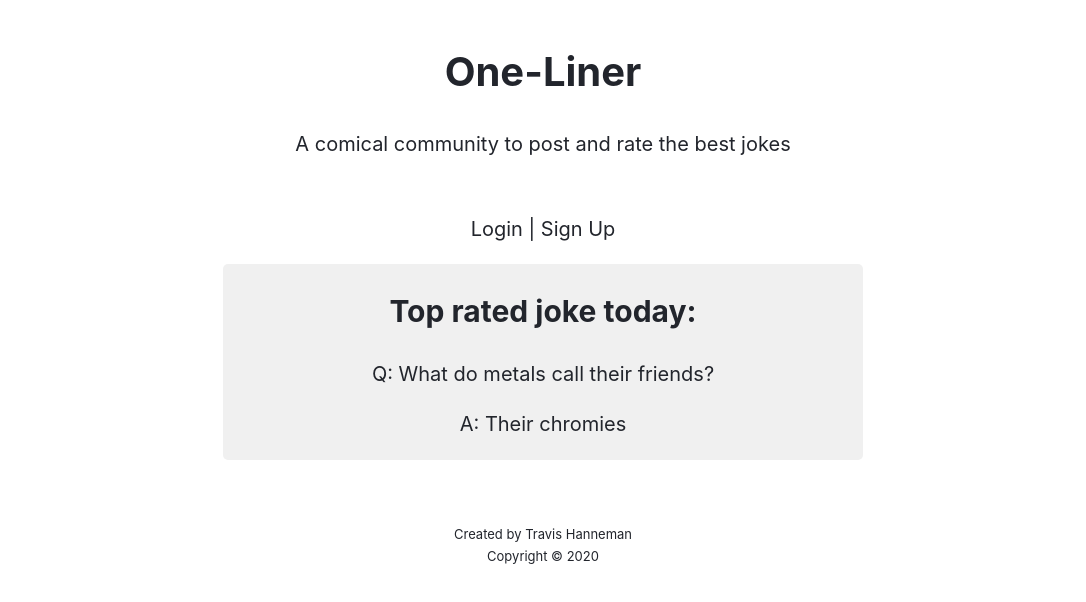
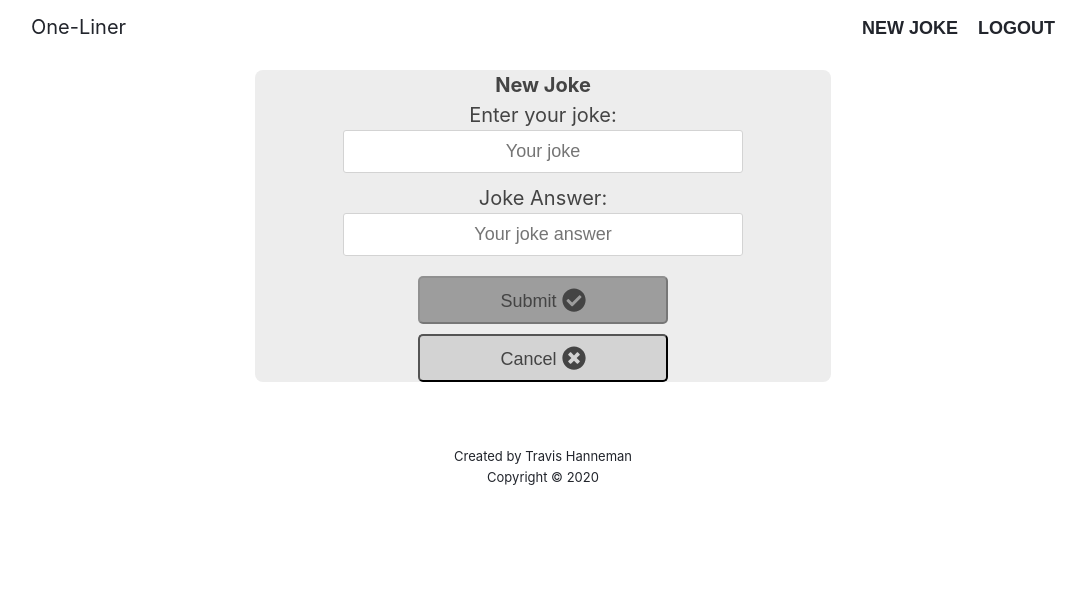
Before and after one commit to thanneman/one-liner-capstone-client, a React (Create React App) app: page /newjoke in a window 1280 px wide. Before the commit this address led to /. Shown: the top 602 px of the page, without its empty margins (97-1183 px from the left). Built offline with nearby package versions, Linux system fonts and the light colour scheme.

Commit message:
static client

```diff
--- a/src/App.css
+++ b/src/App.css
@@ -184,3 +184,107 @@
     margin: 0 auto;
     font-weight: 400;
   }
+
+  .joke-list {
+    width: 90%;
+    margin: 0px auto;
+    padding: 0;
+  }
+
+  .joke-card {
+    width: 100%;
+    margin: 2% auto;
+    background-color: #bbb;
+    border: 1px solid #bbb;
+    border-radius: 5px;
+    text-align: left;
+    padding: 10px;
+  }
+
+  .joke-card-title {
+    width: 100%;
+  }
+
+  .joke-card-title h4 {
+    margin: 0px;
+  }
+
+  .joke-card-info {
+    width: 100%;
+  }
+
+  .joke-card-vote {
+    width: 100%;
+  }
+
+  .add-joke {
+  width: 50%;
+  margin: 2% auto;
+  background-color: #bbb;
+  border: 1px solid #bbb;
+  border-radius: 5px;
+}
+
+.joke-card-lg {
+    display: block;
+    width: 50%;
+    color: #444444;
+    background-color: #ededed;
+    min-height: 300px;
+    margin: 20px auto;
+    border-radius: 8px;
+  }
+
+  .detail-label {
+    font-weight: bold;
+  }
+  .new-joke-form {
+    text-align: center;
+  }
+
+  .new-joke-form input, .new-joke-form textarea {
+    display: block;
+    appearance: none;
+    outline: 0;
+    border: 1px solid #d3d3d3;
+    background-color: #ffffff;
+    width: 400px;
+    border-radius: 3px;
+    padding: 10px 15px;
+    margin: 0 auto 10px auto;
+    display: block;
+    text-align: center;
+    font-size: 18px;
+    transition-duration: 0.25s;
+    font-weight: 300;
+  }
+
+  .new-joke-form input:hover {
+    background-color: #ffffff;
+  }
+
+  .new-joke-form input:focus {
+    background-color: #ffffff;
+    color: #000000;
+  }
+
+  .joke-card-info button {
+    background-color: #d3d3d3;
+    padding: 10px 15px;
+    color: #444444 !important;
+    border-radius: 5px;
+    width: 250px;
+    cursor: pointer;
+    font-size: 18px;
+    transition-duration: 0.25;
+    margin-top: 10px;
+  }
+
+  .joke-card-info button:hover {
+    background-color: #b8b8b8;
+  }
+
+  .joke-card-info button:disabled {
+    background-color: #9d9d9d;
+    cursor: not-allowed;
+  }
--- a/src/App.js
+++ b/src/App.js
@@ -19,8 +19,8 @@ export default class App extends Component {
               <Route exact path={'/'} component={Landing} />
               <Route path={'/login'} component={Login} />
               <Route path={'/signup'} component={Signup} />
-              <PrivateRoute path={'/dashboard'} component={Dashboard} />
-              <PrivateRoute path={'/newjoke'} component={NewJoke} />
+              <Route path={'/dashboard'} component={Dashboard} />
+              <Route path={'/newjoke'} component={NewJoke} />
             </Switch>
         </div>
       )
--- /dev/null
+++ b/src/components/AddJoke.js
@@ -0,0 +1,107 @@
+import React, { Component } from 'react'
+//import JokeApiService from '../services/joke-api-service'
+import ValidationError from './validation-error'
+import { Link } from 'react-router-dom'
+import { FontAwesomeIcon } from '@fortawesome/react-fontawesome'
+import { faCheckCircle } from '@fortawesome/free-solid-svg-icons'
+import { faTimesCircle } from '@fortawesome/free-solid-svg-icons'
+
+
+export default class AddJoke extends Component {
+    static defaultProps = {
+        history: {
+            push: () => { }
+        }
+    }
+
+    // Create initial state before fetching data
+    constructor(props) {
+        super(props);
+        this.state = {
+            question: {
+                value: '',
+                touched: false
+            },
+            answer: {
+                value: '',
+                touched: false
+            },
+        }
+    }
+
+    // Update question state if input updated
+    updateQuestion(question) {
+        this.setState({ question: { value: question, touched: true } });
+    }
+
+    // Update answer state if input updated
+    updateAnswer(answer) {
+        this.setState({ answer: { value: answer, touched: true } });
+    }
+
+    /*
+    // Handle submit to POST new joke for logged in user
+    handleSubmit = e => {
+        e.preventDefault()
+        this.setState({ error: null })
+        const newJoke = {
+            question: e.target.question.value,
+            answer: e.target.answer.value,
+        }
+        JokeApiService.postUserJoke(newJoke.id, newJoke.question, newJoke.answer)
+            .then(() => {
+                window.location = '/dashboard'
+            })
+            .catch(this.state.error)
+    }*/
+
+    // Validates that a question has been entered
+    validateQuestion() {
+        const question = this.state.question.value.trim();
+        if (question.length === 0 ) {
+            return 'Please enter your joke';
+        }
+    }
+
+    // Validates that an answer has been entered
+    validateAnswer() {
+        const answer = this.state.answer.value.trim();
+        if (answer.length === 0 ) {
+            return 'Please enter an answer to your joke';
+        }
+    }
+
+    render() {
+        return(
+            <section className="joke-list">
+                <div className="joke-card-lg">
+                <div className="joke-card-title">
+                    <h4>New Joke</h4>
+                </div>
+                <div className="joke-card-info">
+                    <form className="new-joke-form" onSubmit={this.handleSubmit}>
+                        <label>Enter your joke:</label>
+                        <input type="text" name="question" id="question" required placeholder="Your joke" onChange={e => this.updateQuestion(e.target.value)} />
+                        {this.state.question.touched && (<ValidationError message={this.validateQuestion()} />)}
+
+                        <label>Joke Answer:</label>
+                        <input type="text" name="answer" id="answer" required placeholder="Your joke answer" onChange={e => this.updateAnswer(e.target.value)} />
+                        {this.state.answer.touched && (<ValidationError message={this.validateAnswer()} />)}
+
+                        {this.state.error && (<ValidationError message={this.state.error} />)}
+                        <button
+                            type='submit'
+                            disabled={
+                                this.validateQuestion() ||
+                                this.validateAnswer()
+                                }
+                                >
+                                Submit <FontAwesomeIcon icon={faCheckCircle} size="lg" /></button>
+                    </form>
+                    <Link className='joke-cancel' to="/dashboard"><button>Cancel <FontAwesomeIcon icon={faTimesCircle} size="lg" /></button></Link>
+                </div>
+                </div>
+            </section>
+        )
+    }
+}
--- a/src/routes/Dashboard.js
+++ b/src/routes/Dashboard.js
@@ -14,6 +14,35 @@ export default class Dashboard extends Component {
                 <main role="main">
                     <NavBar />
                     {/* <JokeList /> */}
+                    <section class="joke-list">
+                        <div class="joke-card">
+                        <div class="joke-card-title">
+                            <h4>Q: What do metals call their friends?</h4>
+                            <h4>A: Their chromies</h4>
+                        </div>
+                        <div class="joke-card-vote">
+                            <p>user3392 | Votes: 10 | <span role="img" aria-label="Thumbs up">👍</span>  <span role="img" aria-label="Thumbs down">👎</span></p>
+                        </div>
+                        </div>
+                        <div class="joke-card">
+                        <div class="joke-card-title">
+                            <h4>Q: I was named after my dad</h4>
+                            <h4>A: Because I couldn’t possibly have been named before him</h4>
+                        </div>
+                        <div class="joke-card-vote">
+                            <p>dadjoker88 | Votes: 3 | <span role="img" aria-label="Thumbs up">👍</span>  <span role="img" aria-label="Thumbs down">👎</span></p>
+                        </div>
+                        </div>
+                        <div class="joke-card">
+                        <div class="joke-card-title">
+                            <h4>Q: Seven has "even" in it.?</h4>
+                            <h4>A: That's odd</h4>
+                        </div>
+                        <div class="joke-card-vote">
+                            <p>mom | Votes: 1 | <span role="img" aria-label="Thumbs up">👍</span>  <span role="img" aria-label="Thumbs down">👎</span></p>
+                        </div>
+                        </div>
+                    </section>
                 </main>
                 <Footer />
             </>
--- a/src/routes/Landing.js
+++ b/src/routes/Landing.js
@@ -35,7 +35,7 @@ export default class Landing extends Component {
                     </header>
                     <div className="site-access">
                         <p>
-                            <Link to="/login">Login</Link> | <Link to="/signup">Sign Up</Link>
+                            <Link to="/dashboard">Login</Link> | <Link to="/signup">Sign Up</Link>
                         </p>
                     </div>
                     <div className="top-joke">
--- a/src/routes/Login.js
+++ b/src/routes/Login.js
@@ -23,6 +23,7 @@ export default class Login extends Component {
     }
 
     // Check that the users credentials are valid
+    /*
     handleSubmitJwtAuth = ev => {
         ev.preventDefault()
         this.setState({ error: null, loading: true })
@@ -43,7 +44,7 @@ export default class Login extends Component {
             .catch(res => {
                 this.setState({ error: res.error })
             })
-    }
+    }*/
 
     render() {
         // Display loader if the request is taking too long
--- a/src/routes/NewJoke.js
+++ b/src/routes/NewJoke.js
@@ -2,7 +2,7 @@ import React, { Component } from 'react'
 //import { Link } from 'react-router-dom'
 import NavBar from '../components/NavBar'
 import Footer from '../components/Footer'
-//import AddJoke from '../components/AddJoke'
+import AddJoke from '../components/AddJoke'
 
 
 export default class NewJoke extends Component {
@@ -13,7 +13,7 @@ export default class NewJoke extends Component {
             <>
                 <main role="main">
                     <NavBar />
-                    {/* <AddJoke /> */}
+                    <AddJoke />
                 </main>
                 <Footer />
             </>
--- a/src/routes/Signup.js
+++ b/src/routes/Signup.js
@@ -61,6 +61,7 @@ export default class Signup extends Component {
 
 
     // When submitted check validation and create tokens
+    /*
     handleSubmitBasicAuth = ev => {
         ev.preventDefault()
         const { email, username, password, repeatPassword} = ev.target
@@ -83,7 +84,7 @@ export default class Signup extends Component {
             .catch(res => {
                 this.setState({ error: res.error })
             })
-    }
+    }*/
 
 
 
@@ -164,7 +165,7 @@ export default class Signup extends Component {
                             {this.state.error && (<ValidationError message={this.state.error} />)}
                         </div>
                         <div>
-                            <p>Already have an account? <Link to="/">Login here</Link></p>
+                            <p>Already have an account? <Link to="/login">Login here</Link></p>
                         </div>
                     </div>
                 </main>
```
